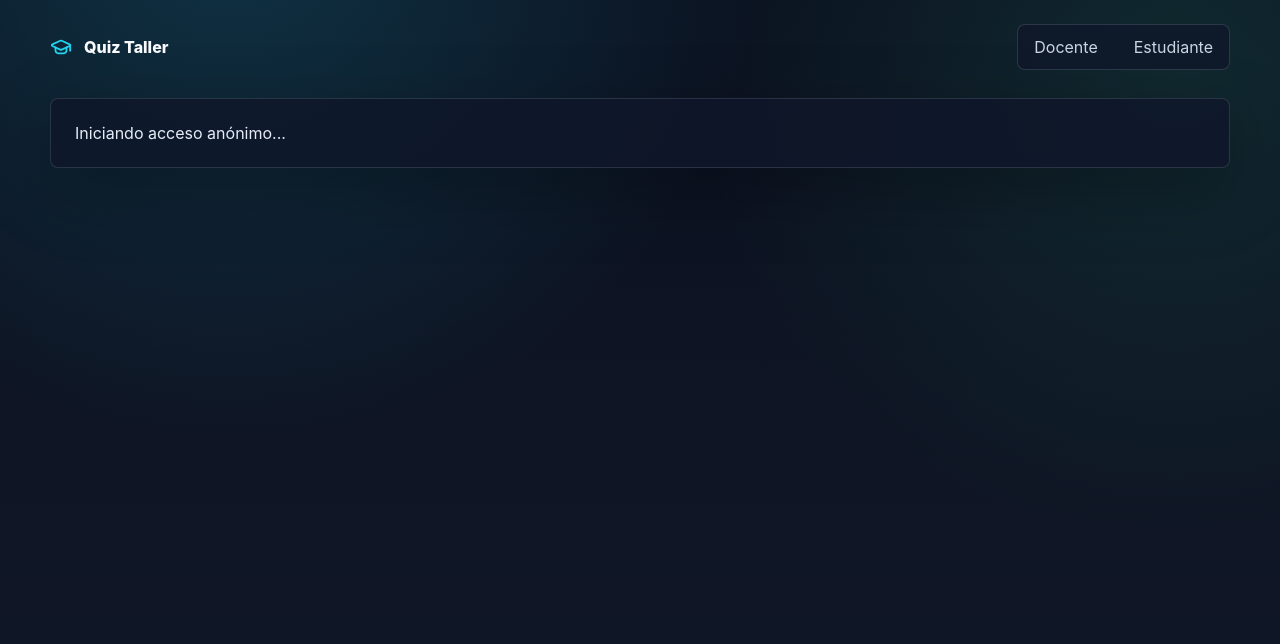
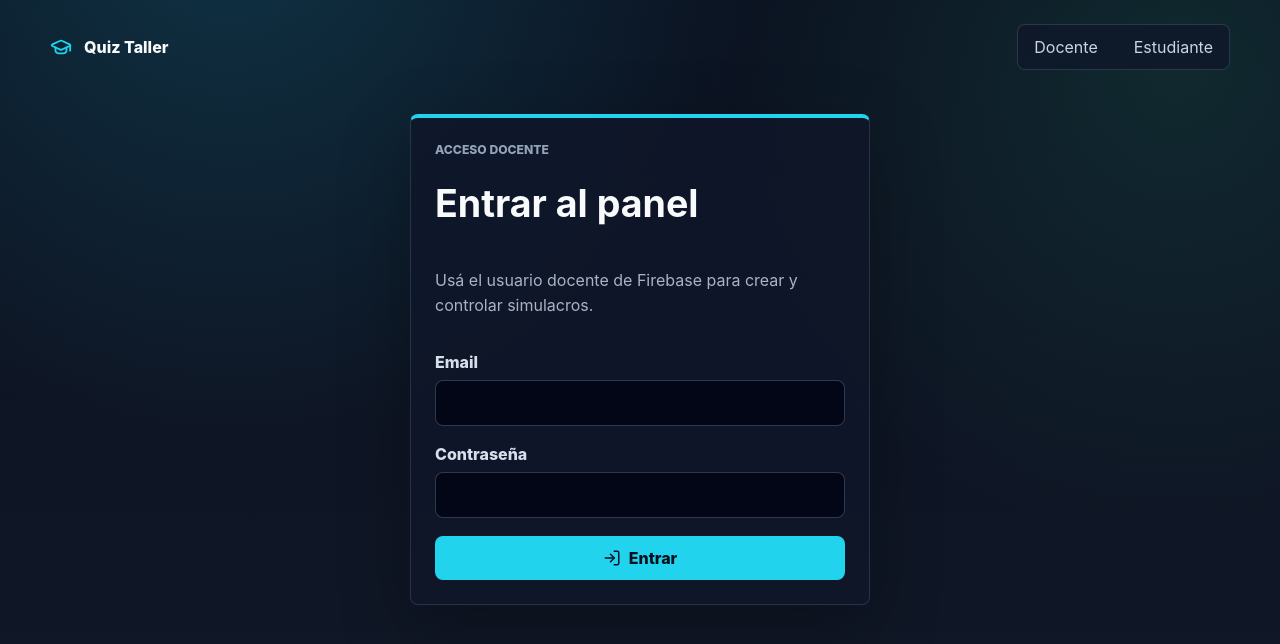
Before and after one commit to guilledios/tallertooi, a React (Vite) app: page / in a window 1280 px wide. Shown: the top 644 px of the page. Built offline with nearby package versions, Linux system fonts and the light colour scheme; no server answers.

Commit message:
Agregar login docente

```diff
--- a/src/App.tsx
+++ b/src/App.tsx
@@ -1,7 +1,8 @@
 import { GraduationCap } from "lucide-react";
 import { TeacherPage } from "./pages/TeacherPage";
 import { StudentPage } from "./pages/StudentPage";
-import { useAnonymousAuth } from "./hooks/useAnonymousAuth";
+import { TeacherLogin } from "./components/TeacherLogin";
+import { useAuth } from "./hooks/useAuth";
 import { normalizeSessionCode } from "./utils/sessionCode";
 import { useEffect, useState } from "react";
 
@@ -25,14 +26,24 @@ function readRoute(): Route {
 }
 
 export function App() {
-  const { user, loading, error } = useAnonymousAuth();
+  const { user, loading, error, isTeacher, signInTeacher, ensureAnonymousStudent, logOut } = useAuth();
   const [route, setRoute] = useState<Route>(readRoute);
+  const [studentAuthLoading, setStudentAuthLoading] = useState(false);
 
   useEffect(() => {
     const onHashChange = () => setRoute(readRoute());
     window.addEventListener("hashchange", onHashChange);
     return () => window.removeEventListener("hashchange", onHashChange);
   }, []);
+
+  useEffect(() => {
+    if (loading || route.kind !== "join" || user) {
+      return;
+    }
+
+    setStudentAuthLoading(true);
+    void ensureAnonymousStudent().finally(() => setStudentAuthLoading(false));
+  }, [ensureAnonymousStudent, loading, route.kind, user]);
 
   return (
     <div className="app-shell">
@@ -44,14 +55,21 @@ export function App() {
         <nav>
           <a href="#/teacher">Docente</a>
           <a href="#/join">Estudiante</a>
+          {isTeacher && (
+            <button className="nav-button" type="button" onClick={() => void logOut()}>
+              Salir
+            </button>
+          )}
         </nav>
       </header>
 
-      {loading && <div className="panel">Iniciando acceso anónimo...</div>}
+      {loading && <div className="panel">Cargando acceso...</div>}
       {error && <div className="panel error">{error}</div>}
-      {!loading && user && route.kind === "teacher" && (
+      {!loading && route.kind === "teacher" && !isTeacher && <TeacherLogin error={error} onLogin={signInTeacher} />}
+      {!loading && isTeacher && user && route.kind === "teacher" && (
         <TeacherPage userId={user.uid} initialSessionId={route.sessionId} key={route.sessionId ?? "new"} />
       )}
+      {!loading && studentAuthLoading && route.kind === "join" && <div className="panel">Preparando ingreso...</div>}
       {!loading && user && route.kind === "join" && <StudentPage userId={user.uid} initialSessionId={route.sessionId} />}
     </div>
   );
--- /dev/null
+++ b/src/components/TeacherLogin.tsx
@@ -0,0 +1,55 @@
+import { LogIn } from "lucide-react";
+import { FormEvent, useState } from "react";
+
+type Props = {
+  error?: string | null;
+  onLogin: (email: string, password: string) => Promise<void>;
+};
+
+export function TeacherLogin({ error, onLogin }: Props) {
+  const [email, setEmail] = useState("");
+  const [password, setPassword] = useState("");
+  const [submitting, setSubmitting] = useState(false);
+
+  async function handleSubmit(event: FormEvent) {
+    event.preventDefault();
+
+    try {
+      setSubmitting(true);
+      await onLogin(email.trim(), password);
+    } finally {
+      setSubmitting(false);
+    }
+  }
+
+  return (
+    <form className="panel join-card login-card" onSubmit={(event) => void handleSubmit(event)}>
+      <p className="eyebrow">Acceso docente</p>
+      <h1>Entrar al panel</h1>
+      <p className="muted">Usá el usuario docente de Firebase para crear y controlar simulacros.</p>
+
+      <label>
+        Email
+        <input autoComplete="email" type="email" value={email} onChange={(event) => setEmail(event.target.value)} required />
+      </label>
+
+      <label>
+        Contraseña
+        <input
+          autoComplete="current-password"
+          type="password"
+          value={password}
+          onChange={(event) => setPassword(event.target.value)}
+          required
+        />
+      </label>
+
+      {error && <p className="error">{error}</p>}
+
+      <button className="button primary full" type="submit" disabled={submitting}>
+        <LogIn size={18} />
+        Entrar
+      </button>
+    </form>
+  );
+}
--- a/src/hooks/useAnonymousAuth.ts
+++ /dev/null
@@ -1,32 +0,0 @@
-import { onAuthStateChanged, signInAnonymously, type User } from "firebase/auth";
-import { useEffect, useState } from "react";
-import { auth } from "../firebase/config";
-
-export function useAnonymousAuth() {
-  const [user, setUser] = useState<User | null>(null);
-  const [loading, setLoading] = useState(true);
-  const [error, setError] = useState<string | null>(null);
-
-  useEffect(() => {
-    const unsubscribe = onAuthStateChanged(auth, async (currentUser) => {
-      try {
-        if (currentUser) {
-          setUser(currentUser);
-          setLoading(false);
-          return;
-        }
-
-        const credential = await signInAnonymously(auth);
-        setUser(credential.user);
-      } catch (caught) {
-        setError(caught instanceof Error ? caught.message : "No se pudo iniciar sesión anónima.");
-      } finally {
-        setLoading(false);
-      }
-    });
-
-    return unsubscribe;
-  }, []);
-
-  return { user, loading, error };
-}
--- /dev/null
+++ b/src/hooks/useAuth.ts
@@ -0,0 +1,55 @@
+import { onAuthStateChanged, signInAnonymously, signInWithEmailAndPassword, signOut, type User } from "firebase/auth";
+import { useCallback, useEffect, useState } from "react";
+import { auth } from "../firebase/config";
+
+export function useAuth() {
+  const [user, setUser] = useState<User | null>(null);
+  const [loading, setLoading] = useState(true);
+  const [error, setError] = useState<string | null>(null);
+
+  useEffect(() => {
+    return onAuthStateChanged(auth, (currentUser) => {
+      setUser(currentUser);
+      setLoading(false);
+    });
+  }, []);
+
+  const signInTeacher = useCallback(async (email: string, password: string) => {
+    try {
+      setError(null);
+      await signInWithEmailAndPassword(auth, email, password);
+    } catch (caught) {
+      setError(caught instanceof Error ? caught.message : "No se pudo iniciar sesión.");
+      throw caught;
+    }
+  }, []);
+
+  const ensureAnonymousStudent = useCallback(async () => {
+    if (auth.currentUser) {
+      return auth.currentUser;
+    }
+
+    try {
+      setError(null);
+      const credential = await signInAnonymously(auth);
+      return credential.user;
+    } catch (caught) {
+      setError(caught instanceof Error ? caught.message : "No se pudo iniciar sesión anónima.");
+      throw caught;
+    }
+  }, []);
+
+  const logOut = useCallback(async () => {
+    await signOut(auth);
+  }, []);
+
+  return {
+    user,
+    loading,
+    error,
+    isTeacher: Boolean(user && !user.isAnonymous),
+    signInTeacher,
+    ensureAnonymousStudent,
+    logOut
+  };
+}
--- a/src/styles.css
+++ b/src/styles.css
@@ -81,6 +81,21 @@ a {
   color: #67e8f9;
 }
 
+.nav-button {
+  background: rgba(244, 63, 94, 0.1);
+  border: 1px solid rgba(251, 113, 133, 0.28);
+  border-radius: 6px;
+  color: #fecaca;
+  cursor: pointer;
+  font-weight: 800;
+  min-height: 36px;
+  padding: 8px 12px;
+}
+
+.nav-button:hover {
+  background: rgba(244, 63, 94, 0.18);
+}
+
 .teacher-start,
 .dashboard-grid {
   display: grid;
@@ -114,6 +129,10 @@ a {
 .join-card {
   margin: 44px auto;
   max-width: 460px;
+}
+
+.login-card {
+  border-top: 4px solid #22d3ee;
 }
 
 .eyebrow {
```
Also changed, not shown: 1 other file (tests, documents, lock files or other folders).
